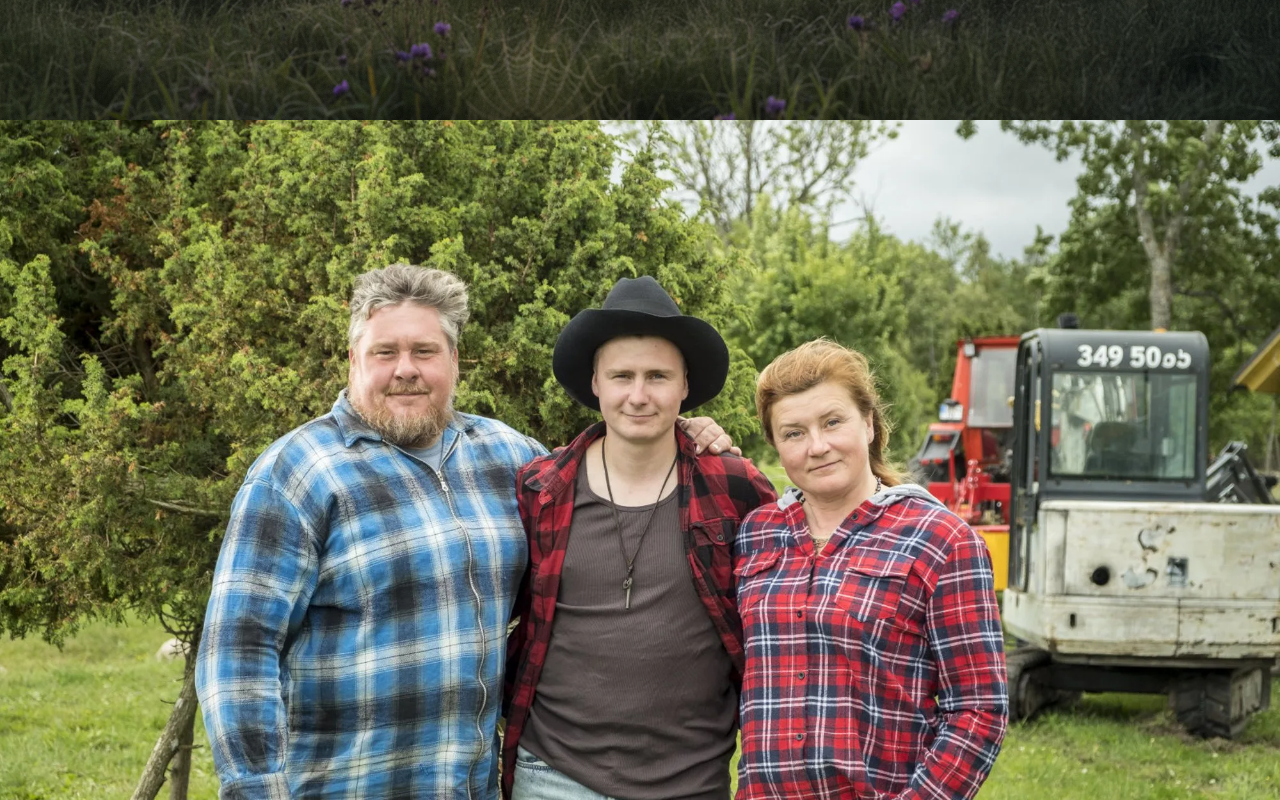
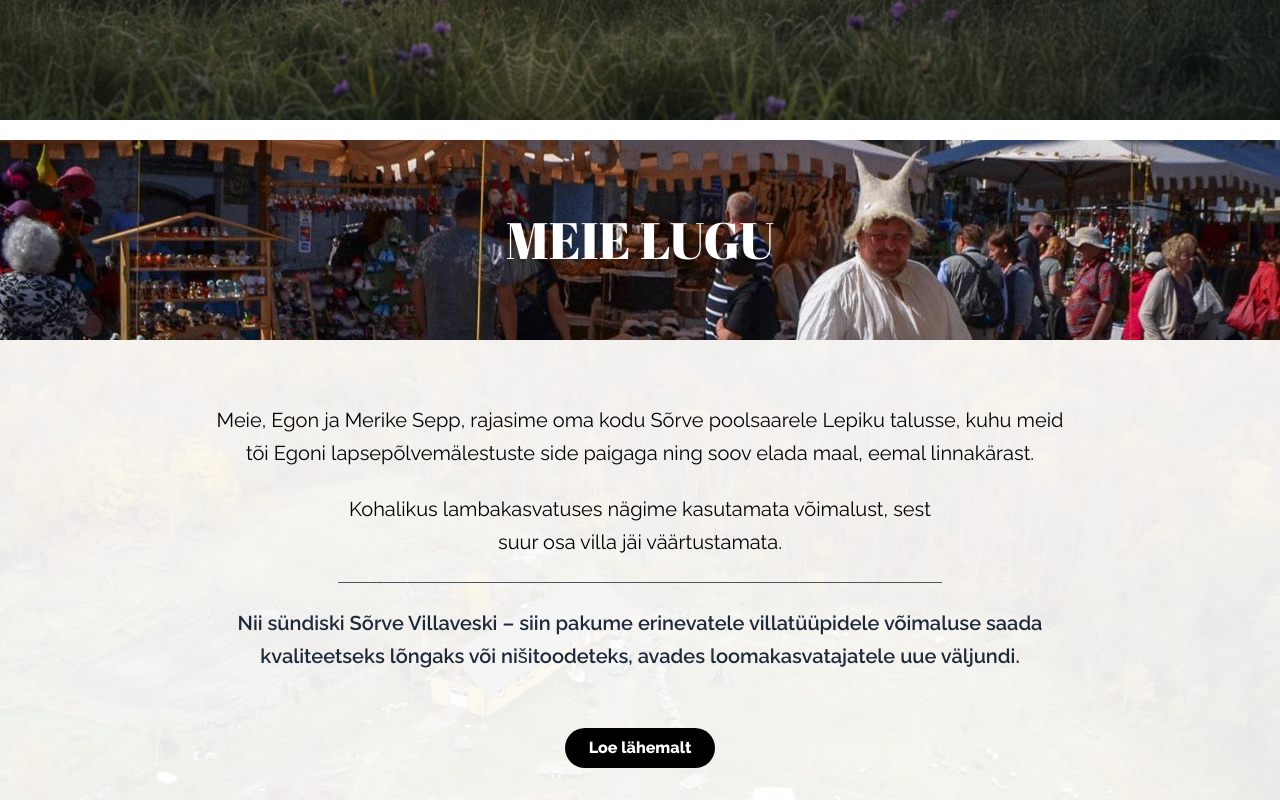
Before and after one commit to umarendus/villaveski, a Next.js app: page / in a window 1280 px wide. Shown: the part 680-1480 px from the top of the page. Built offline with nearby package versions, Linux system fonts and the light colour scheme.

Commit message:
fix pull

```diff
--- a/src/app/page.tsx
+++ b/src/app/page.tsx
@@ -295,18 +295,7 @@ useEffect(() => {
       </div>
     </section>
 
-    {/* Uudo täissuuruses pilt */}
-    <section className="w-full h-screen relative">
-      <div
-        className="absolute inset-0"
-        style={{
-          backgroundImage: "url('/uudo.webp')",
-          backgroundSize: "cover",
-          backgroundPosition: "center",
-          backgroundRepeat: "no-repeat",
-        }}
-      />
-    </section>
+
 
 <section id="meist" className="w-full min-h-screen relative">
   {/* Läbipaistev overlay taustapildi jaoks */}
```
